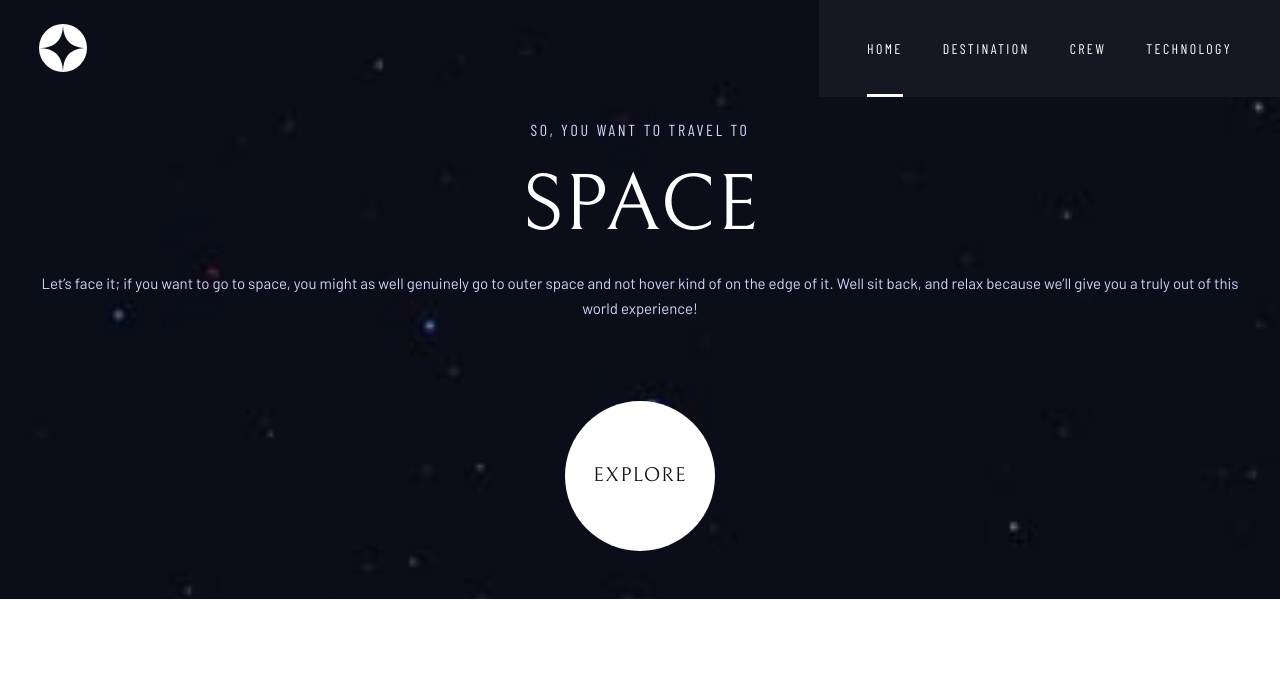
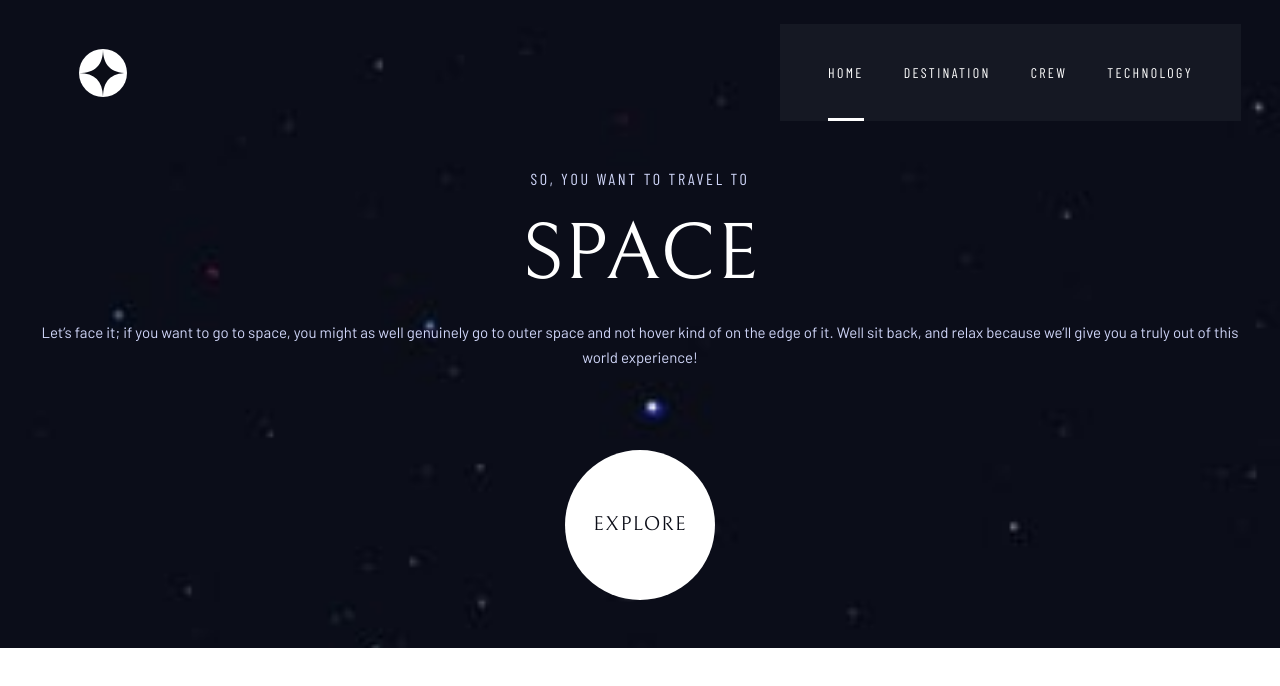
Before and after one commit to TheFranMan/fe-space-tourism, a React (Create React App) app: page / in a window 1280 px wide. Shown: the top 686 px of the page. Built offline with nearby package versions, Linux system fonts and the light colour scheme.

Commit message:
Removed absolute positioning from header nav

```diff
--- a/src/assets/scss/_header.scss
+++ b/src/assets/scss/_header.scss
@@ -18,6 +18,7 @@
             $dimension: 48px;
             width: $dimension;
             height: $dimension;
+            margin-left: 4em;
         }
     }
 }
--- a/src/assets/scss/_navigation.scss
+++ b/src/assets/scss/_navigation.scss
@@ -111,6 +111,7 @@
         }
 
         &__list {
+            position: static;
             right: 0;
             width: inherit;
             height: inherit;
```
